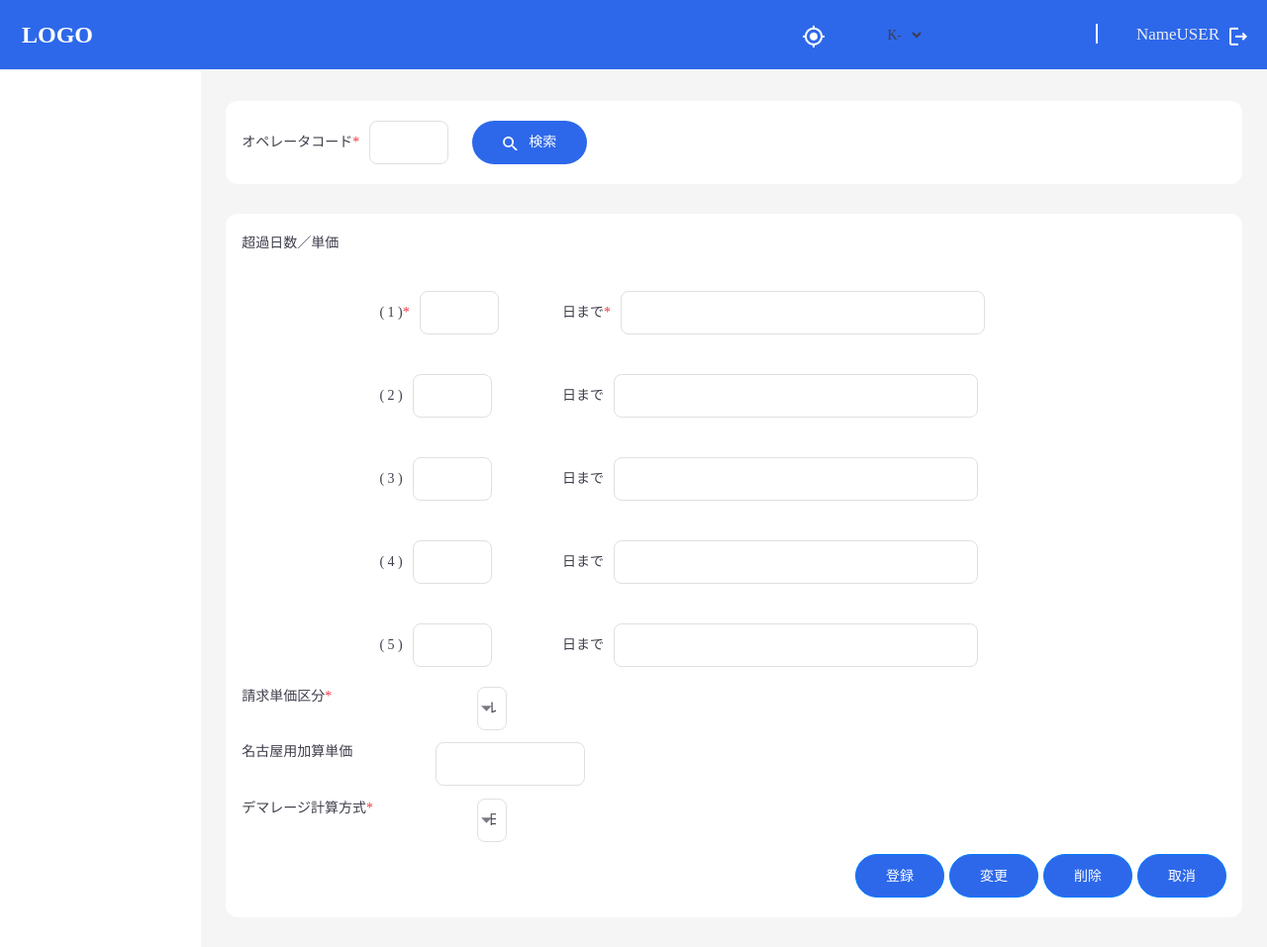
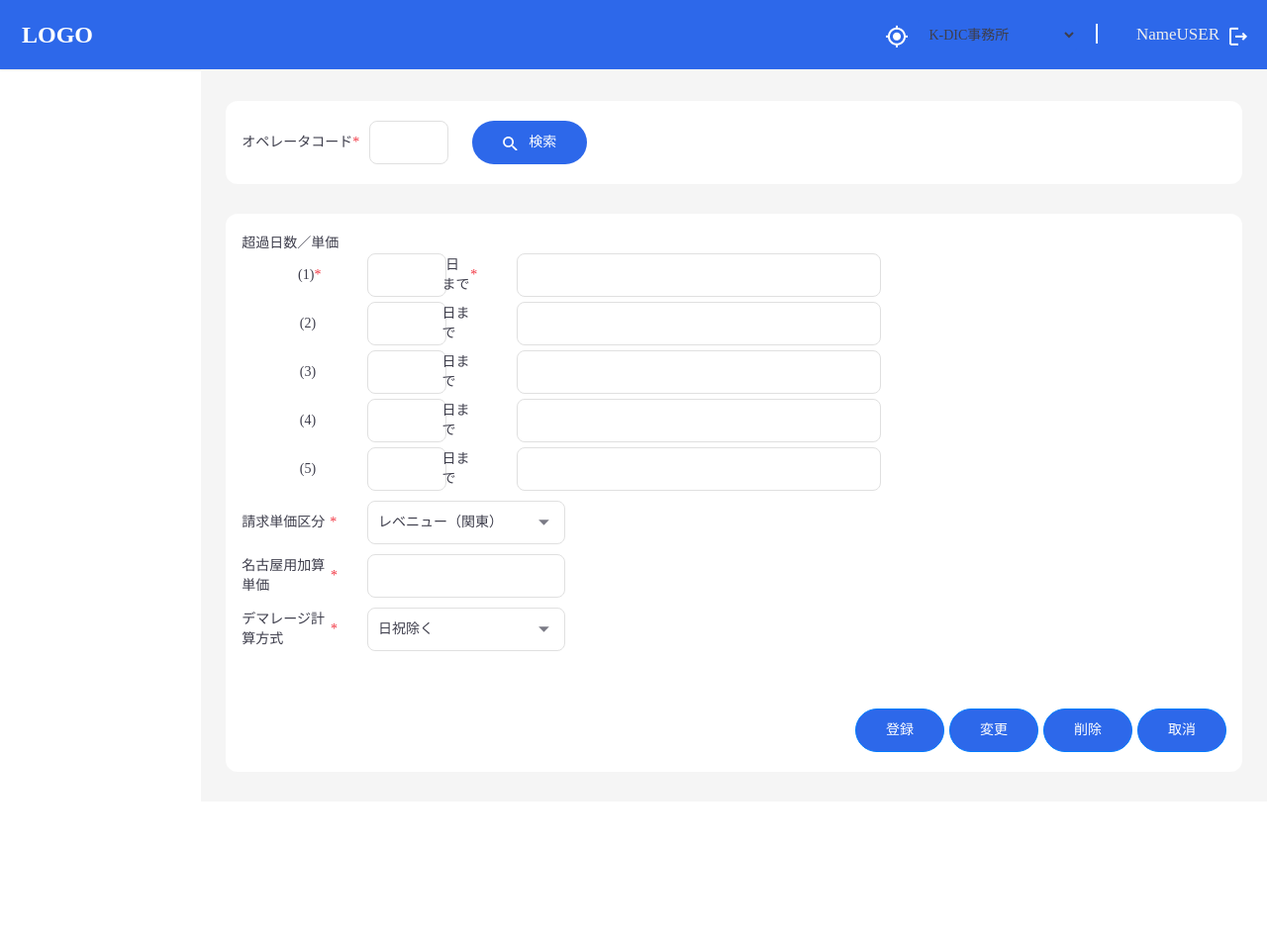
Before and after one commit to tranphuc200299/import, a Django app: template main/templates/menu/menu4/f_cfsc0700.html in a window 1280 px wide. Shown: the whole page at 99% size. After the commit the page ends 760 px from the top, so only its background shows below. Run offline with Django 4.2, Linux system fonts and the light colour scheme; the template is opened without the code that fills it, so the values that code supplies are empty; parts of the project's set-up code (start-up, migrations or seed data) failed here and were passed over; some libraries are stand-ins or nearby versions.

Commit message:
[f_cfsc0700] update html

```diff
--- a/main/static/css/styles.css
+++ b/main/static/css/styles.css
@@ -819,11 +819,6 @@ ul.breadcrumb li a:hover {
     text-decoration: underline;
 }
 
-.form-group select{
-    width: 20%!important;
-    margin:0px 42px;
-}
-
 .input_transfer {
     margin:0px 35px;
 }
@@ -921,5 +916,10 @@ ul.breadcrumb li a:hover {
   color: white;
   border-radius: 0 0 11px 11px;
 }
+.row-no-margin{
+    height: auto;
+    width: 100%;
+    margin: 0;
+}
 
 /*end css*/
--- a/main/templates/includes/dropdownlist.html
+++ b/main/templates/includes/dropdownlist.html
@@ -25,14 +25,14 @@
         <option value="1" {% if cmb_afksankbn == "1" %}selected{% endif %}>搬入日翌日起算</option>
     </select>
 {% elif id == "cmb_afcalc" %}
-    <select tabindex="{{ tabIndex }}" title="{{Title}}" class="{{ class }}" name="cmb_afcalc" id="cmb_afcalc"
+    <select tabindex="{{ tabIndex }}" title="{{Title}}" class="{{ class }}" name="cmb_afcalc" id="cmb_afcalc" style="width: {{width}}px;"
             {% if gSetField == "cmb_afcalc" %}autofocus{% endif %}>
         <option value="0" {% if cmb_afcalc == "0" %}selected{% endif %}>日祝除く</option>
         <option value="1" {% if cmb_afcalc == "1" %}selected{% endif %}>土日祝除く</option>
         <option value="2" {% if cmb_afcalc == "2" %}selected{% endif %}>全て含む</option>
     </select>
 {% elif id == "cmb_astankakbn" %}
-    <select tabindex="{{ tabIndex }}" title="{{Title}}" class="{{ class }}" name="cmb_astankakbn" id="cmb_astankakbn" {% if gSetField == "cmb_astankakbn" %}autofocus{% endif %}>
+    <select tabindex="{{ tabIndex }}" title="{{Title}}" class="{{ class }}" style="width: {{width}}px;" name="cmb_astankakbn" id="cmb_astankakbn" {% if gSetField == "cmb_astankakbn" %}autofocus{% endif %}>
         <option value="0" {% if cmb_astankakbn == "0" %}selected{% endif %}>レベニュー（関東）</option>
         <option value="1" {% if cmb_astankakbn == "1" %}selected{% endif %}>レベニュー（中部）</option>
         <option value="2" {% if cmb_astankakbn == "2" %}selected{% endif %}>容積（Ｍ３）</option>
--- a/main/templates/menu/menu4/f_cfsc0700.html
+++ b/main/templates/menu/menu4/f_cfsc0700.html
@@ -9,7 +9,7 @@
     <div class="card">
         <div class="form-inline">
             <div class="form-group form-group-seach">
-                <label for="txt_aopecd" class="mr-3" tabindex="3">オペレータコード <span
+                <label class="mr-3" tabindex="3">オペレータコード <span
                         class="required">*</span></label>
                 {% include "includes/textbox.html" with class="form-control" id="txt_aopecd" tabIndex=4 MaxLength=5 width="80" Change="True" Title="必須入力・Operator Code" %}
             </div>
@@ -17,57 +17,97 @@
         </div>
     </div>
     <div class="card">
-        <div class="form-horizontal">
-            <div class="form-group form-group-seach">
-                <label class="mr-3" tabindex="3">超過日数／単価</label>
+        <div class=" form-group form-inline">
+            <div class="row row-no-margin">
+                <div class="col-12 p-0"><label class="justify-content-start" tabindex="3">超過日数／単価</label></div>
+                {% for i in '12345' %}
+                <div class=" p-0 row row-no-margin mb-2">
+                    <div class="col-7 p-0" >
+                        <div class="row row-no-margin">
+                            <div class="col-2" >
+                                <div class="row row-no-margin align-items-center justify-content-end h-100">
+                                    <div class="col-1">
+                                        <label class="mr-1" tabindex="4">{% if i == "1" %}&nbsp;({{i}})<span class="required">*</span>{% else %}({{i}}){% endif %}</label>
                                     </div>
-            <div class="row">
-                <div class="col-lg-9 col-sm-12 row">
-                    <div class="col-lg-2"></div>
-                    <div class="col-lg-3">
-                        {% for i in "12345" %}
-                        <div class="form-inline">
-                            <div class="form-group">
-                                <label for="txt_irank{{i}}" class="mr-3" tabindex="4">( {{i}} ){% if i == "1" %}<span class="required">*</span>{% endif %}</label>
+                                </div>
+                            </div>
+                            <div class="col-10">
+                                <div class=" row row-no-margin align-items-center">
+                                    <div class="col-2">
                                         {% include "includes/textbox.html" with class="form-control" id="txt_irank"|add:i tabIndex=27 MaxLength=3 width="80" %}
+                                    </div>
+                                    <div class="col-2">
+                                        <label class="mr-3" tabindex="4">{% if i == "1" %}&nbsp;日まで<span class="required">*</span>{% else %}日まで{% endif %}</label>
+                                    </div>
+                                    <div class="col-7">
+                                        {% include "includes/textbox.html" with class="form-control" id="txt_itanka"|add:i tabIndex=27 MaxLength=3 width="368" %}
+                                    </div>
+                                </div>
+                            </div>
+                        </div>
                     </div>
                 </div>
                 {% endfor %}
-                    </div>
-                    <div class="col-lg-7">
-                        {% for i in "12345" %}
-                        <div class="form-inline">
-                            <div class="form-group">
-                                <label for="txt_itanka{{i}}" class="mr-3" tabindex="5">日まで{% if i == "1" %}<span class="required">*</span>{% endif %}</label>
-                                {% include "includes/textbox.html" with class="form-control" id="txt_itanka"|add:i tabIndex=27 MaxLength=11  width="368" %}
+                <div class=" row row-no-margin mb-2 mt-2 align-items-center">
+                    <div class="col-7 p-0" >
+                        <div class="row row-no-margin">
+                            <div class="col-2 p-0" >
+                                <div class="row row-no-margin h-100">
+                                    <label class="justify-content-start" tabindex="3">請求単価区分<span class="required ml-2">*</span></label>
                                 </div>
                             </div>
-                        {% endfor %}
+                            <div class="col-10 ">
+                                <div class=" row row-no-margin align-items-center">
+                                    <div class="col-7">
+                                        {% include 'includes/dropdownlist.html' with tabIndex=29 id="cmb_astankakbn" width=200 class="form-control" Title="必須入力" %}
                                     </div>
                                 </div>
                             </div>
-            <div class="form-group col-lg-12">
-                <div class="col-lg-9 col-sm-12 row">
-                    <label class="col-lg-3 col-sm-8 d-flex" for="cmb_astankakbn" tabindex="7">請求単価区分<span
-                        class="required">*</span></label>
-                    <div class="col-lg-3 col-sm-8 d-flex">{% include 'includes/dropdownlist.html' with id="cmb_astankakbn" width="200"  tabIndex=29 class="form-control" Title="必須入力" %}</div>
                         </div>
                     </div>
-            <div class="form-group col-lg-12">
-                <div class="col-lg-9 col-sm-12 row">
-                    <label class="col-lg-3 col-sm-8 d-flex" for="txt_itankac" tabindex="7">名古屋用加算単価</label>
-                    <div class="col-lg-3 col-sm-8 d-flex">{% include "includes/textbox.html" with class="form-control" id="txt_itankac" tabIndex=31 MaxLength=5 LostFocus="True" Title="\12,345,678" %}</div>
+                </div>
+                <div class=" row row-no-margin mb-2 mt-2 align-items-center">
+                    <div class="col-7 p-0" >
+                        <div class="row row-no-margin">
+                            <div class="col-2 p-0" >
+                                <div class="row row-no-margin h-100">
+                                    <label class="justify-content-start" tabindex="3">名古屋用加算単価<span class="required ml-2">*</span></label>
                                 </div>
                             </div>
-            <div class="form-group col-lg-12">
-                <div class="col-lg-9 col-sm-12 row">
-                    <label class="col-lg-3 col-sm-8 d-flex" for="cmb_afcalc" tabindex="7">デマレージ計算方式<span
-                        class="required">*</span></label>
-                    <div class="col-lg-3 col-sm-8 d-flex">{% include 'includes/dropdownlist.html' with id="cmb_afcalc" class="form-control" Title="必須入力" %}</div>
+                            <div class="col-10 ">
+                                <div class=" row row-no-margin align-items-center">
+                                    <div class="col-7">
+                                        {% include "includes/textbox.html" with class="form-control" width=200 id="txt_itankac" tabIndex=31 MaxLength=5 LostFocus="True" Title="\12,345,678" %}
                                     </div>
                                 </div>
+                            </div>
+                        </div>
+                    </div>
+                </div>
+                <div class=" row row-no-margin mb-2 mt-2 align-items-center">
+                    <div class="col-7 p-0" >
+                        <div class="row row-no-margin">
+                            <div class="col-2 p-0" >
+                                <div class="row row-no-margin h-100">
+                                    <label class="justify-content-start" tabindex="3">デマレージ計算方式<span class="required ml-2">*</span></label>
+                                </div>
+                            </div>
+                            <div class="col-10 ">
+                                <div class=" row row-no-margin align-items-center">
+                                    <div class="col-7">
+                                        {% include 'includes/dropdownlist.html' with tabIndex=33 id="cmb_afcalc"  width=200 class="form-control" Title="必須入力" %}
+                                    </div>
+                                </div>
+                            </div>
+                        </div>
+                    </div>
+                </div>
+
+            </div>
+        </div>
+        <div class="form-inline justify-content-end">
             <div class="row btn-footer">
-            <div class="col-12 d-flex">
+                <div class="col-12 d-flex ">
                 {% include "includes/button.html" with name="action" id="cmd_entry" class="btn btn-primary " Text="登録" tabIndex=11 IsEnable=cmd_entry_enable %}
                 {% include "includes/button.html" with name="action" id="cmd_change" class="btn btn-primary" Text="変更" tabIndex=12 IsEnable=cmd_change_enable %}
                 {% include "includes/button.html" with name="action" id="cmd_delete" class="btn btn-primary" Text="削除" tabIndex=13 IsEnable=cmd_delete_enable %}
```
Lines whose indentation alone changed are shown as unchanged.
